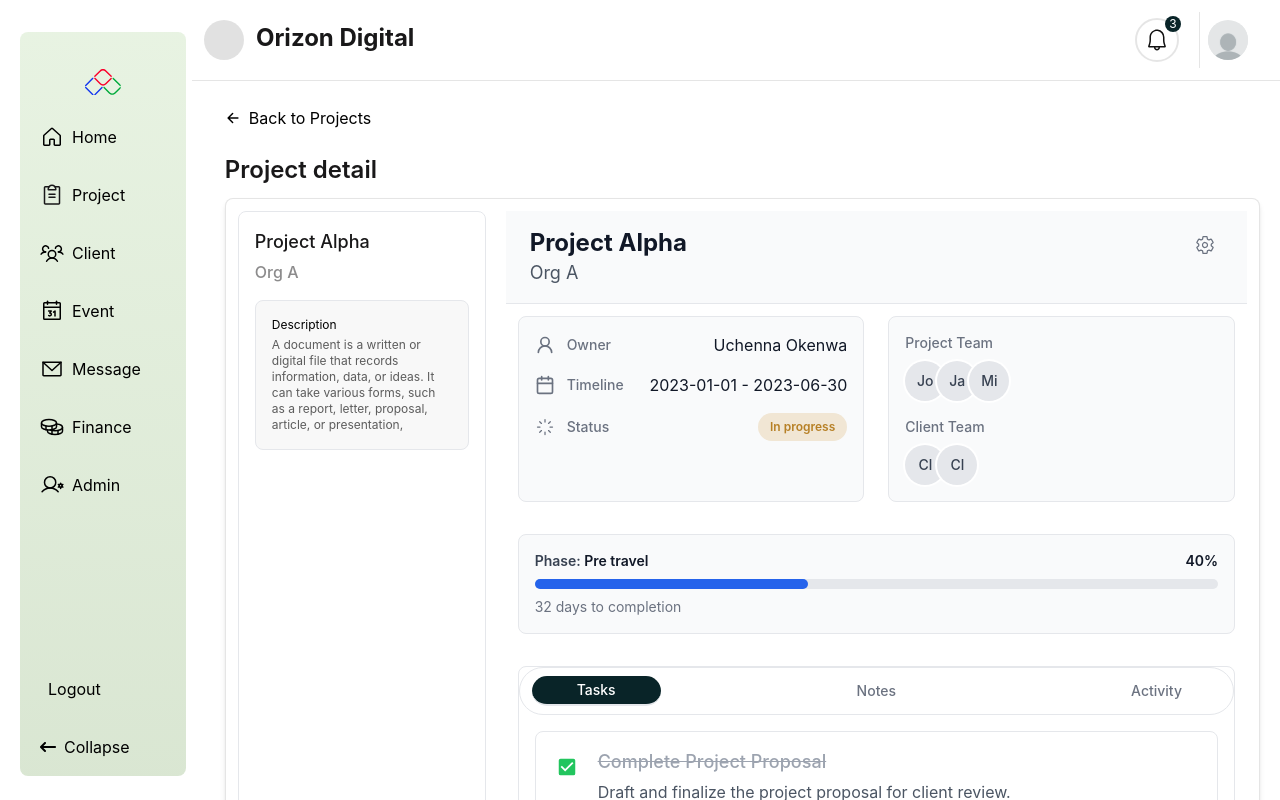
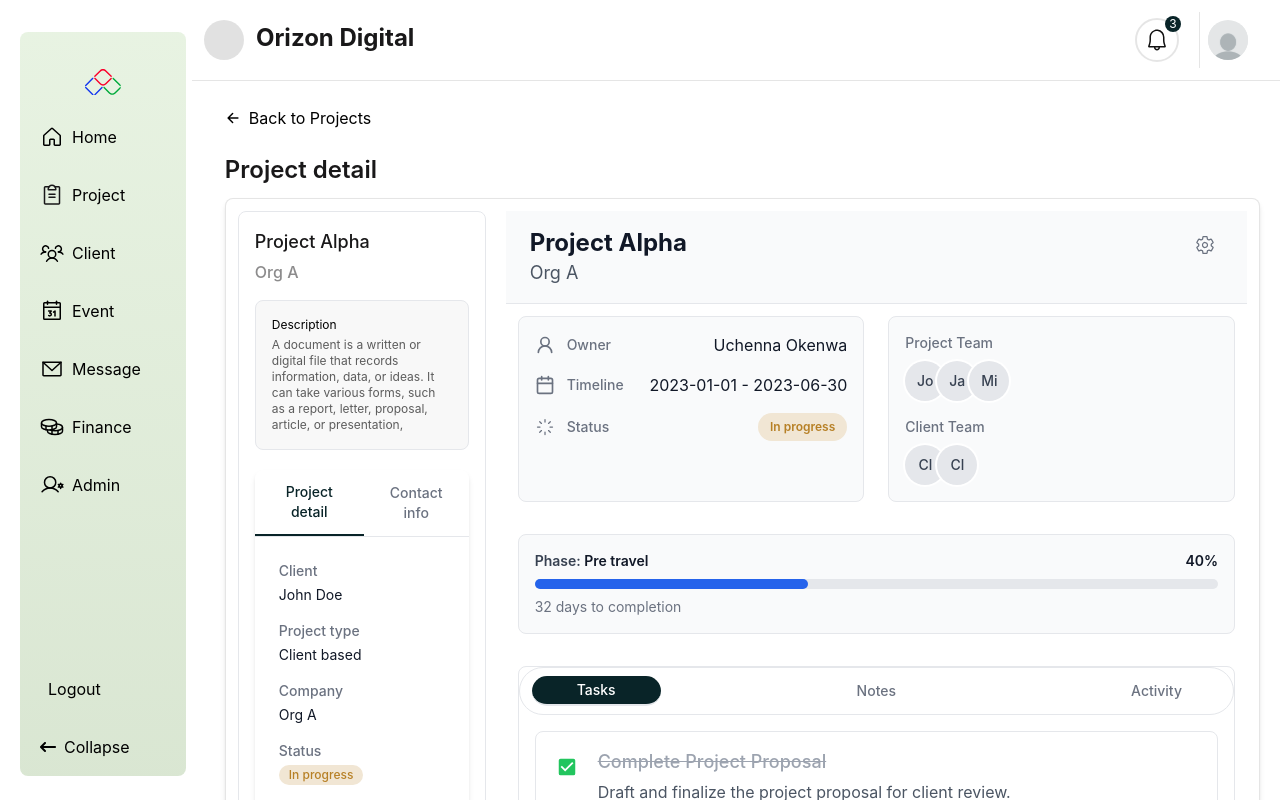
Before and after one commit to Jimicodes91/Kiro-analysis, a React (Vite) app: page /projects/1 in a window 1280 px wide. Built offline with nearby package versions, Linux system fonts and the light colour scheme; a web font is replaced by a local one.

Commit message:
ui fixes

```diff
--- a/src/Pages/Home/Admin/index.tsx
+++ b/src/Pages/Home/Admin/index.tsx
@@ -3,7 +3,7 @@ import UserTab from "./User";
 
 type TabType = "User" | "Project" | "Document" | "Event" | "Note" | "Task";
 
-const TabsComponent: React.FC = () => {
+const Admin: React.FC = () => {
   const [activeTab, setActiveTab] = useState<TabType>("User");
 
   const tabs: TabType[] = [
@@ -63,4 +63,4 @@ const TabsComponent: React.FC = () => {
   );
 };
 
-export default TabsComponent;
+export default Admin;
--- /dev/null
+++ b/src/Pages/Home/Project/Contactinfo.tsx
@@ -0,0 +1,79 @@
+import React from "react";
+import { LuUserRound } from "react-icons/lu";
+
+interface ContactInfoProps {
+  projectTeam: string[];
+  clientTeam: string[];
+  owner?: string;
+}
+
+const ContactInfo: React.FC<ContactInfoProps> = ({
+  projectTeam,
+  clientTeam,
+  owner = "Uchenna Okenwa", // Default value if not provided
+}) => {
+  return (
+    <div className="space-y-6">
+      <div>
+        <h3 className="text-sm font-medium text-gray-500 mb-2">
+          Project Owner
+        </h3>
+        <div className="flex items-center gap-3 p-3 bg-gray-50 rounded-lg">
+          <div className="flex items-center justify-center w-10 h-10 rounded-full bg-gray-200 text-gray-700 font-medium">
+            {owner
+              .split(" ")
+              .map((n) => n[0])
+              .join("")}
+          </div>
+          <div>
+            <p className="text-sm font-medium text-gray-900">{owner}</p>
+            <p className="text-xs text-gray-500">Project Owner</p>
+          </div>
+        </div>
+      </div>
+
+      <div>
+        <h3 className="text-sm font-medium text-gray-500 mb-2">Project Team</h3>
+        <div className="space-y-3">
+          {projectTeam.map((member, index) => (
+            <div
+              key={index}
+              className="flex items-center gap-3 p-3 bg-gray-50 rounded-lg"
+            >
+              <div className="flex items-center justify-center w-10 h-10 rounded-full bg-gray-200 text-gray-700 font-medium">
+                {member
+                  .split(" ")
+                  .map((n) => n[0])
+                  .join("")}
+              </div>
+              <div>
+                <p className="text-sm font-medium text-gray-900">{member}</p>
+                <p className="text-xs text-gray-500">Team Member</p>
+              </div>
+            </div>
+          ))}
+        </div>
+      </div>
+
+      <div>
+        <h3 className="text-sm font-medium text-gray-500 mb-2">Client Team</h3>
+        <div className="space-y-3">
+          {clientTeam.map((member, index) => (
+            <div
+              key={index}
+              className="flex items-center gap-3 p-3 bg-gray-50 rounded-lg"
+            >
+              <LuUserRound className="w-10 h-10 p-2 text-gray-400 bg-gray-200 rounded-full" />
+              <div>
+                <p className="text-sm font-medium text-gray-900">{member}</p>
+                <p className="text-xs text-gray-500">Client Contact</p>
+              </div>
+            </div>
+          ))}
+        </div>
+      </div>
+    </div>
+  );
+};
+
+export default ContactInfo;
--- /dev/null
+++ b/src/Pages/Home/Project/Detail.tsx
@@ -0,0 +1,109 @@
+import React from "react";
+
+interface DetailProps {
+  startDate: string;
+  dueDate: string;
+  status: string;
+  organization: string;
+  title: string;
+  description?: string;
+  client?: string;
+  projectTeam?: string[];
+}
+
+const Detail: React.FC<DetailProps> = ({
+  status,
+  organization,
+  client,
+  projectTeam,
+}) => {
+  const statusColor = () => {
+    switch (status) {
+      case "Completed":
+        return "bg-green-100 text-green-800";
+      case "In progress":
+        return "bg-[#F1E6D4] text-[#B78026]";
+      default:
+        return "bg-[#FB002B1A] text-[#FB002B]";
+    }
+  };
+
+  return (
+    <div className="space-y-4">
+      <div className="flex flex-col space-y-4">
+        <div>
+          <h3 className="text-sm font-medium text-gray-500">Client</h3>
+          <p className="mt-1 text-sm text-gray-900">{client}</p>
+        </div>
+        <div>
+          <h3 className="text-sm font-medium text-gray-500">Project type</h3>
+          <p className="mt-1 text-sm text-gray-900">Client based</p>
+        </div>
+        <div>
+          <h3 className="text-sm font-medium text-gray-500">Company</h3>
+          <p className="mt-1 text-sm text-gray-900">{organization}</p>
+        </div>
+      </div>
+      <div>
+        <h3 className="text-sm font-medium text-gray-500">Status</h3>
+        <span
+          className={`mt-1 inline-flex items-center px-2.5 py-0.5 rounded-full text-xs font-medium ${statusColor()}`}
+        >
+          {status}
+        </span>
+      </div>
+
+      <div>
+        <h3 className="text-sm font-medium text-gray-500">Timeline</h3>
+        <p className="mt-1 text-sm text-gray-900">6 months</p>
+      </div>
+
+      <div>
+        <h3 className="text-sm font-medium text-gray-500">Assignee</h3>
+        <div className="flex -space-x-2">
+          {projectTeam?.map((member, index) => (
+            <div
+              key={index}
+              className="inline-flex items-center justify-center mt-2 w-8 h-8 rounded-full bg-gray-200 text-gray-700 text-sm font-medium ring-2 ring-white"
+            >
+              {member.substring(0, 2)}
+            </div>
+          ))}
+        </div>
+      </div>
+
+      <div>
+        <h3 className="text-sm font-medium text-gray-500">Phase</h3>
+        <p className="mt-1 text-sm text-gray-900">Pre travel</p>
+      </div>
+
+      <div>
+        <h3 className="text-sm font-medium text-gray-500">Milestone</h3>
+        <p className="mt-1 text-sm text-gray-900">Permit</p>
+      </div>
+
+      <div className="flex flex-col space-y-4">
+        <div>
+          <h3 className="text-sm font-medium text-gray-500">Creation date</h3>
+          <p className="mt-1 text-sm text-gray-900">02 Nov 2024 1:52 PM</p>
+        </div>
+        <div>
+          <h3 className="text-sm font-medium text-gray-500">Start Date</h3>
+          <p className="mt-1 text-sm text-gray-900">02 Nov 2024</p>
+        </div>
+        <div>
+          <h3 className="text-sm font-medium text-gray-500">
+            Expected end date
+          </h3>
+          <p className="mt-1 text-sm text-gray-900">03 Apr 2025</p>
+        </div>
+        <div>
+          <h3 className="text-sm font-medium text-gray-500">Last update </h3>
+          <p className="mt-1 text-sm text-gray-900">02 Nov 2024 1:52 PM</p>
+        </div>
+      </div>
+    </div>
+  );
+};
+
+export default Detail;
--- a/src/Pages/Home/Project/ProjectDetail.tsx
+++ b/src/Pages/Home/Project/ProjectDetail.tsx
@@ -10,6 +10,8 @@ import { BsActivity } from "react-icons/bs";
 import { IoSettingsOutline, IoArrowBack } from "react-icons/io5";
 import { TableRowProps } from "../../../types";
 import ViewToggle from "../../../Components/Cards/ViewToggle";
+import Detail from "./Detail";
+import ContactInfo from "./Contactinfo";
 
 interface Task {
   id: number;
@@ -35,7 +37,6 @@ interface Activity {
   user: string;
 }
 
-// Mock data - in a real app, you'd fetch this from an API
 const mockProjects: TableRowProps["row"][] = [
   {
     id: 1,
@@ -82,6 +83,8 @@ const mockProjects: TableRowProps["row"][] = [
     clientTeam: ["Client C"],
   },
 ];
+
+type TabType = "Project detail" | "Contact info";
 
 const ProjectDetail: React.FC = () => {
   const { id } = useParams<{ id: string }>();
@@ -161,6 +164,40 @@ const ProjectDetail: React.FC = () => {
     );
   };
 
+  const [activeTab2, setActiveTab2] = useState<TabType>("Project detail");
+
+  const tabs: TabType[] = ["Project detail", "Contact info"];
+
+  const renderTabContent = () => {
+    if (!project) return null;
+
+    switch (activeTab2) {
+      case "Project detail":
+        return (
+          <Detail
+            title={project.title}
+            organization={project.organization}
+            startDate={project.startDate}
+            client="John Doe"
+            dueDate={project.dueDate}
+            status={project.status}
+            projectTeam={project.projectTeam || []}
+            description="A document is a written or digital file that records information, data, or ideas. It can take various forms, such as a report, letter, proposal, article, or presentation."
+          />
+        );
+      case "Contact info":
+        return (
+          <ContactInfo
+            projectTeam={project.projectTeam || []}
+            clientTeam={project.clientTeam || []}
+            owner="Uchenna Okenwa"
+          />
+        );
+      default:
+        return null;
+    }
+  };
+
   if (!project) {
     return (
       <div className="flex items-center justify-center h-screen">
@@ -212,6 +249,24 @@ const ProjectDetail: React.FC = () => {
               data, or ideas. It can take various forms, such as a report,
               letter, proposal, article, or presentation,
             </p>
+          </div>
+          <div className="bg-white rounded-lg shadow-md overflow-hidden mt-5">
+            <div className="flex border-b border-gray-200">
+              {tabs.map((tab) => (
+                <button
+                  key={tab}
+                  className={`px-6 py-3 text-sm font-medium focus:outline-none transition-colors duration-200 ${
+                    activeTab2 === tab
+                      ? "text-primary border-b-2 border-primary"
+                      : "text-gray-500 hover:text-gray-700 hover:bg-gray-50"
+                  }`}
+                  onClick={() => setActiveTab2(tab)}
+                >
+                  {tab}
+                </button>
+              ))}
+            </div>
+            <div className="p-6">{renderTabContent()}</div>
           </div>
         </div>
         <div className="w-3/4">
```
